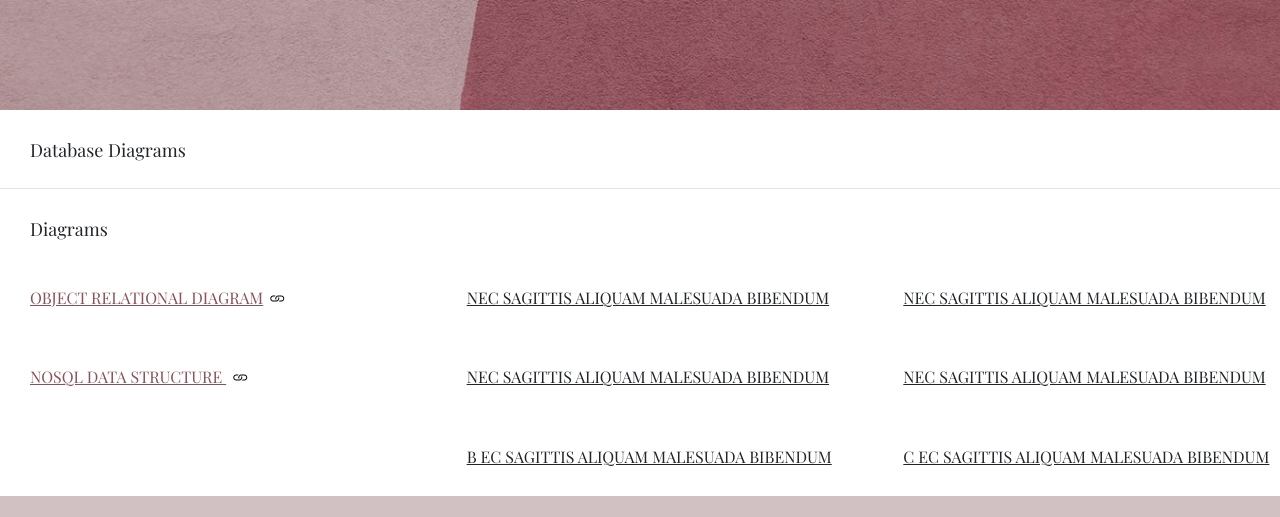
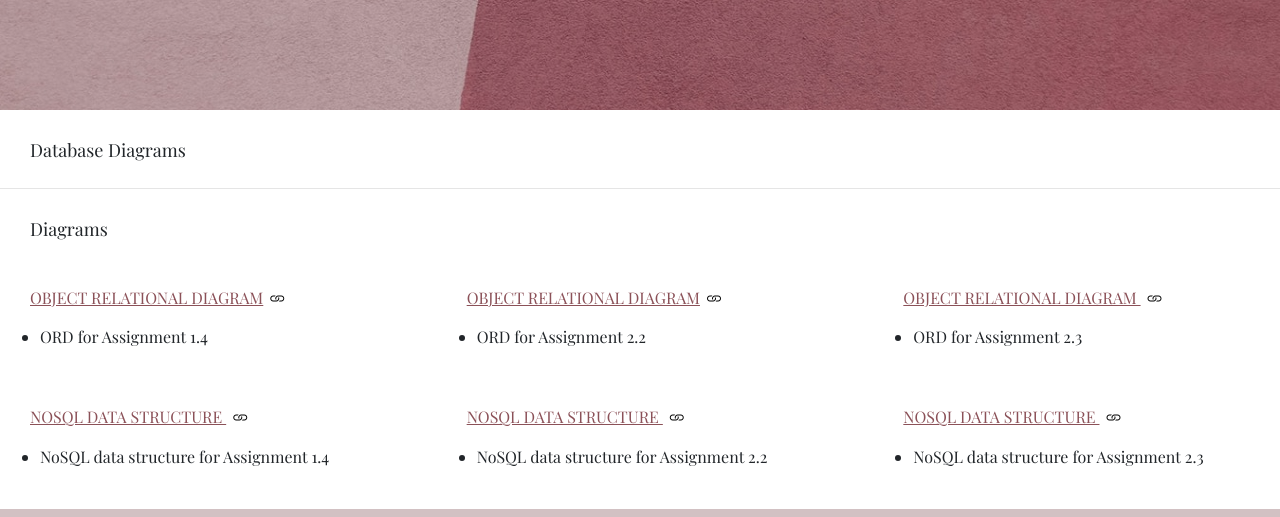
Before and after one commit to sjeand/web-330, a plain HTML site: page personal-portfolio/database-diagram.html in a window 1280 px wide. Shown: the part 394-911 px from the top of the page. Drawn offline with nearby package versions, Linux system fonts and the light colour scheme; a web font is replaced by a local one.

Commit message:
week 2 updates

```diff
--- a/personal-portfolio/database-diagram.html
+++ b/personal-portfolio/database-diagram.html
@@ -54,19 +54,32 @@
                             <a style= "color:#8b5158;" href="./nosql-data-diagrams/ORD-assignment-1.4.JPG" target="_blank">
                                 <h4>Object Relational Diagram<i id="hyperlink" class="bi bi-link"></i></h4>
                             </a>
+                            <ul>
+                                <li style= "font-family: 'Playfair Display', serif" >ORD for Assignment 1.4</li>
+                            </ul>
                         </div>
                         <div class="card-content"></div>
                     </div>
 
                     <div class="card col-sm-4 ">
                         <div class="card-title">
-                            <h4>Nec sagittis aliquam malesuada bibendum</h4>
+                            <a style= "color:#8b5158;" href="./nosql-data-diagrams/ORD-assignment-2.2.JPG" target="_blank">
+                                <h4>Object Relational Diagram<i id="hyperlink" class="bi bi-link"></i></h4>
+                            </a>
+                            <ul>
+                                <li style= "font-family: 'Playfair Display', serif" >ORD for Assignment 2.2</li>
+                            </ul>
                         </div>
                         <div class="card-content"></div>
                     </div>
                     <div class="card col-sm-4">
                         <div class="card-title">
-                            <h4>Nec sagittis aliquam malesuada bibendum</h4>
+                            <a style= "color:#8b5158;" href="./nosql-data-diagrams/ORD-assignment-2.3.JPG" target="_blank">
+                                <h4>Object Relational Diagram <i id="hyperlink" class="bi bi-link"></i></h4>
+                            </a>
+                            <ul>
+                                <li style= "font-family: 'Playfair Display', serif" >ORD for Assignment 2.3</li>
+                            </ul>
                         </div>
                         <div class="card-content "></div>
                     </div>
@@ -79,39 +92,53 @@
                         <a style= "color:#8b5158;" href="./nosql-data-diagrams/NoSQL-assignment-1.4.JPG" target="_blank">
                             <h4>NoSQL Data Structure <i id="hyperlink" class="bi bi-link"></i></h4>
                         </a>
+                        <ul>
+                            <li style= "font-family: 'Playfair Display', serif" >NoSQL data structure for Assignment 1.4</li>
+                        </ul>
                     </div>
                     <div class="card-content"></div>
                 </div>
 
                 <div class="card col-sm-4 ">
                     <div class="card-title">
-                        <h4>Nec sagittis aliquam malesuada bibendum</h4>
+                        <a style= "color:#8b5158;" href="./nosql-data-diagrams/NoSQL-assignment-2.2.JPG" target="_blank">
+                            <h4>NoSQL Data Structure <i id="hyperlink" class="bi bi-link"></i></h4>
+                        </a>
+                        <ul>
+                            <li style= "font-family: 'Playfair Display', serif" >NoSQL data structure for Assignment 2.2</li>
+                        </ul>
                     </div>
                     <div class="card-content"></div>
                 </div>
                 <div class="card col-sm-4">
                     <div class="card-title">
-                        <h4>Nec sagittis aliquam malesuada bibendum</h4>
+                        <a style= "color:#8b5158;" href="./nosql-data-diagrams/NoSQL-assignment-2.3.JPG" target="_blank">
+                            <h4>NoSQL Data Structure <i id="hyperlink" class="bi bi-link"></i></h4>
+                        </a>
+                        <ul>
+                            <li style= "font-family: 'Playfair Display', serif" >NoSQL data structure for Assignment 2.3</li>
+                        </ul>
                     </div>
                     <div class="card-content "></div>
                 </div>
+
             </div>
             <!--Right column with three cards.-->
             <div class="card-content row" id="projects-container">
                 <div class="card col-sm-4 ">
                     <div class="card-title"></div>
-                    <div class="card-content"></div>
-                </div>
-                <div class="card col-sm-4 ">
-                    <div class="card-title">
-                        <h4>B ec sagittis aliquam malesuada bibendum</h4>
-                    </div>
+
                     <div class="card-content"></div>
                 </div>
                 <div class="card col-sm-4">
                     <div class="card-title">
-                        <h4>C ec sagittis aliquam malesuada bibendum</h4>
+
                     </div>
+                    <div class="card-content "></div>
+                </div>
+                <div class="card col-sm-4">
+                    <div class="card-title"></div>
+
                     <div class="card-content "></div>
                 </div>
             </div>
```
Also changed, not shown: personal-portfolio/nosql-data-diagrams/NoSQL-assignment-2.2.JPG (added), personal-portfolio/nosql-data-diagrams/NoSQL-assignment-2.3.JPG (added), personal-portfolio/nosql-data-diagrams/ORD-assignment-2.2.JPG (added), personal-portfolio/nosql-data-diagrams/ORD-assignment-2.3.JPG (added), personal-portfolio/nosql-data-diagrams/ordexample.JPG (added).
